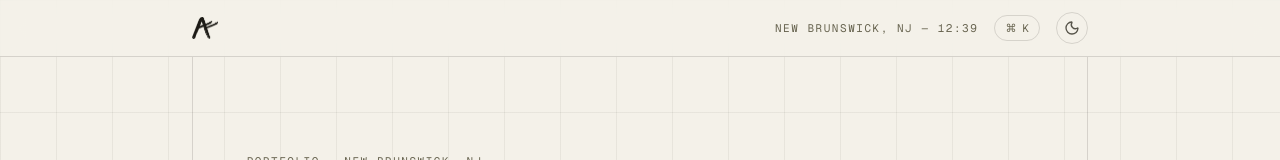
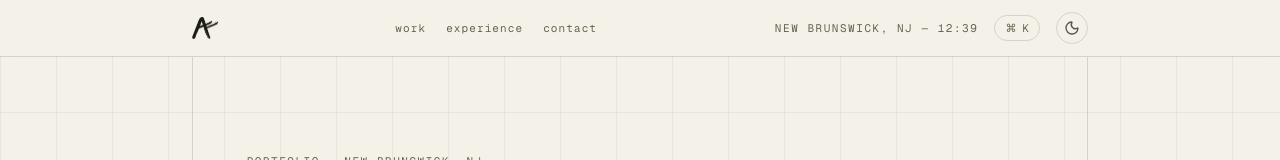
Before and after one commit to aryanpatel142006/portfolio-website, a Next.js app: page / in a window 1280 px wide. Shown: the top 160 px of the page. Built offline with nearby package versions, Linux system fonts and the light colour scheme; no server answers; some icons are missing.

Commit message:
Header section nav, shareable anchors, skip link

```diff
--- a/app/layout.tsx
+++ b/app/layout.tsx
@@ -57,6 +57,12 @@ export default function RootLayout({
     >
       <body className="relative min-h-full bg-background">
         <script dangerouslySetInnerHTML={{ __html: themeInit }} />
+        <a
+          href="#top"
+          className="sr-only z-[100] rounded-md border border-border-strong bg-surface px-4 py-2 font-mono text-[12px] text-foreground focus:not-sr-only focus:fixed focus:left-3 focus:top-3"
+        >
+          skip to content
+        </a>
         <link
           rel="stylesheet"
           href="https://cdn.jsdelivr.net/npm/devicon@2.16.0/devicon.min.css"
--- a/components/CaseStudies.tsx
+++ b/components/CaseStudies.tsx
@@ -8,7 +8,7 @@ export default function CaseStudies() {
   if (projects.length === 0) return null;
 
   return (
-    <section aria-label="Projects">
+    <section id="work" aria-label="Projects" className="scroll-mt-20">
       <SectionHeading
         index="04"
         label="selected work"
--- a/components/Experiences.tsx
+++ b/components/Experiences.tsx
@@ -6,7 +6,7 @@ export default function Experiences() {
   if (experiences.length === 0) return null;
 
   return (
-    <section aria-label="Experiences">
+    <section id="experience" aria-label="Experiences" className="scroll-mt-20">
       <SectionHeading
         index="03"
         label="experience"
--- a/components/Footer.tsx
+++ b/components/Footer.tsx
@@ -8,7 +8,7 @@ export default function Footer() {
   const github = socials.find((s) => s.type === "github")?.href;
 
   return (
-    <footer aria-label="Contact" className="mt-10">
+    <footer id="contact" aria-label="Contact" className="mt-10 scroll-mt-20">
       <hr className="divider" />
 
       <div className="py-16 sm:py-20">
--- a/components/QueryMe.tsx
+++ b/components/QueryMe.tsx
@@ -41,7 +41,7 @@ export default function QueryMe() {
   }
 
   return (
-    <section aria-label="Ask me anything">
+    <section id="chat" aria-label="Ask me anything" className="scroll-mt-20">
       <SectionHeading
         index="02"
         label="query me"
--- a/components/Recognition.tsx
+++ b/components/Recognition.tsx
@@ -4,7 +4,7 @@ import SectionHeading from "./SectionHeading";
 /** Education and certifications — the receipts, set like a colophon. */
 export default function Recognition() {
   return (
-    <section aria-label="Recognition">
+    <section id="record" aria-label="Recognition" className="scroll-mt-20">
       <SectionHeading index="05" label="the record" />
 
       <div className="grid grid-cols-1 gap-10 md:grid-cols-2">
--- a/components/SiteHeader.tsx
+++ b/components/SiteHeader.tsx
@@ -89,6 +89,22 @@ export default function SiteHeader() {
           <LogoMark size={22} />
         </a>
 
+        <nav aria-label="Sections" className="flex items-center gap-4 sm:gap-5">
+          {[
+            ["work", "#work"],
+            ["experience", "#experience"],
+            ["contact", "#contact"],
+          ].map(([label, href]) => (
+            <a
+              key={href}
+              href={href}
+              className="draw-link hitbox font-mono text-[11px] lowercase tracking-[0.1em] text-muted transition-colors hover:text-foreground"
+            >
+              {label}
+            </a>
+          ))}
+        </nav>
+
         <div className="flex items-center gap-4">
           <LocalTime />
           <button
```
